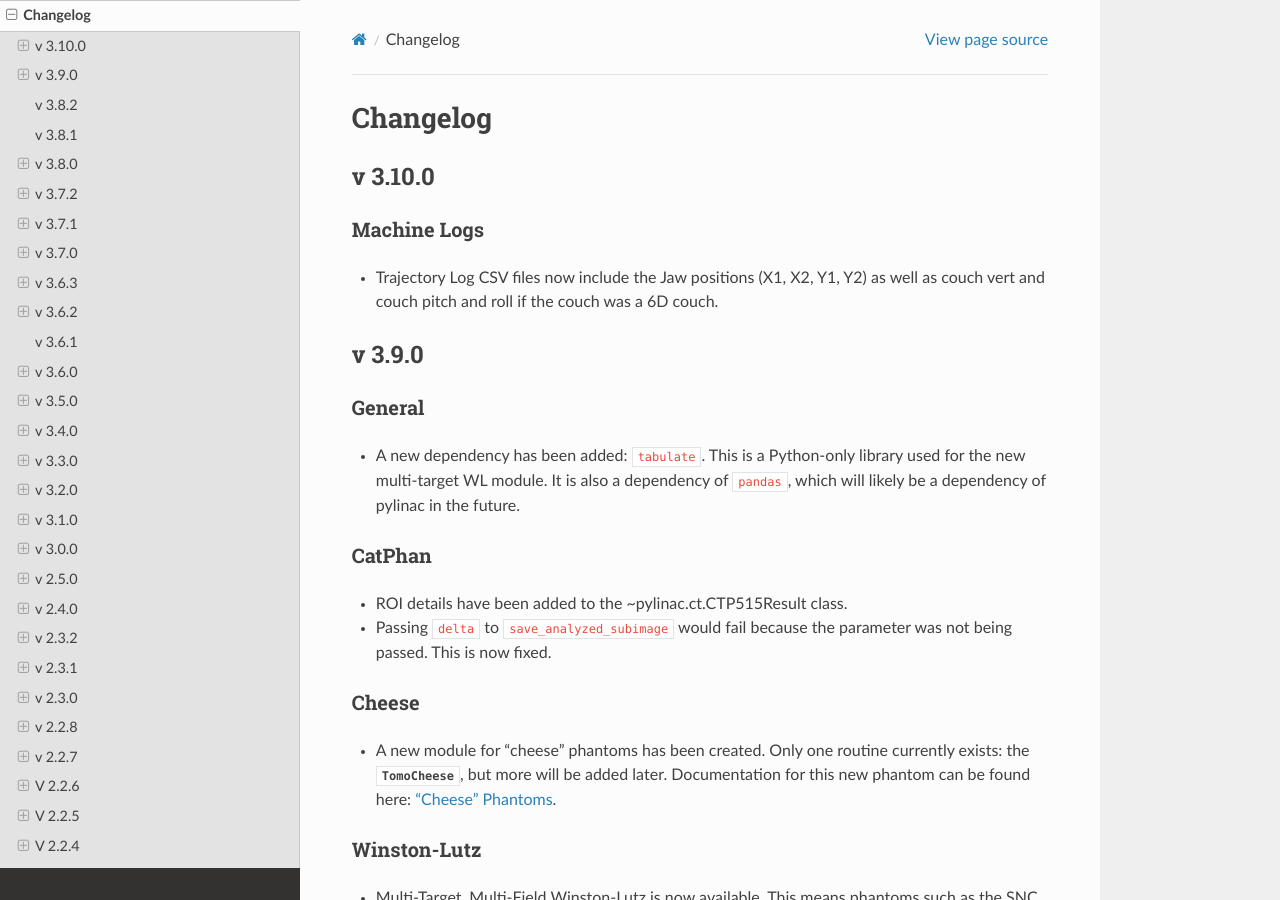
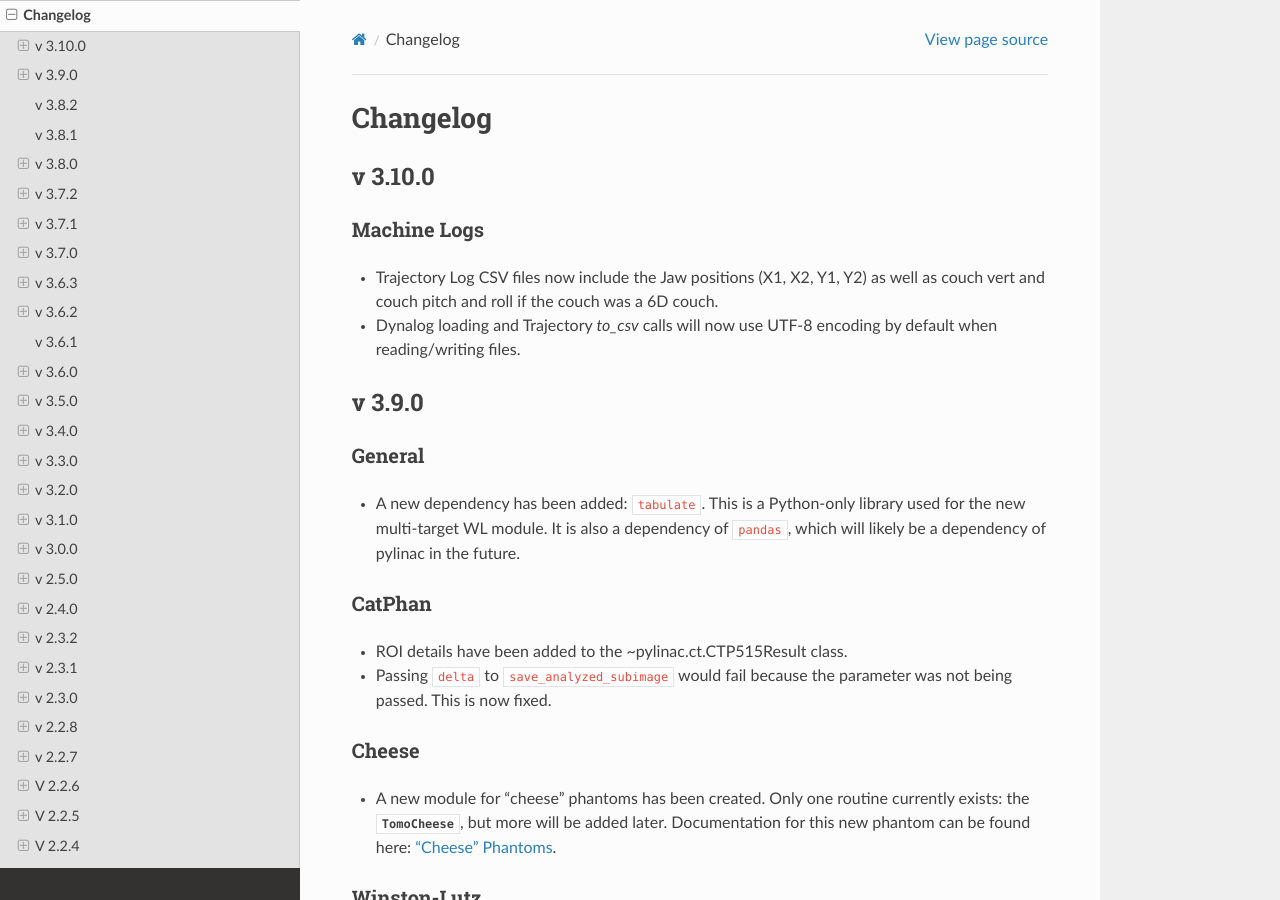
Before and after one commit to jrkerns/pylinac, a Sphinx documentation site: the page built from docs/source/changelog.rst, in a window 1280 px wide and 900 px high. Built offline with Sphinx 7.4.7 and the Read the Docs theme 2.0.0, drawn with Linux system fonts in a browser that asks for light colours; cross-references to code outside the pages are shown as plain code.

Commit message:
release note

```diff
--- a/docs/source/changelog.rst
+++ b/docs/source/changelog.rst
@@ -10,6 +10,8 @@ Machine Logs
 ^^^^^^^^^^^^
 
 * Trajectory Log CSV files now include the Jaw positions (X1, X2, Y1, Y2) as well as couch vert and couch pitch and roll if the couch was a 6D couch.
+* Dynalog loading and Trajectory `to_csv` calls will now use UTF-8 encoding by default when reading/writing files.
+
 
 v 3.9.0
 -------
```
